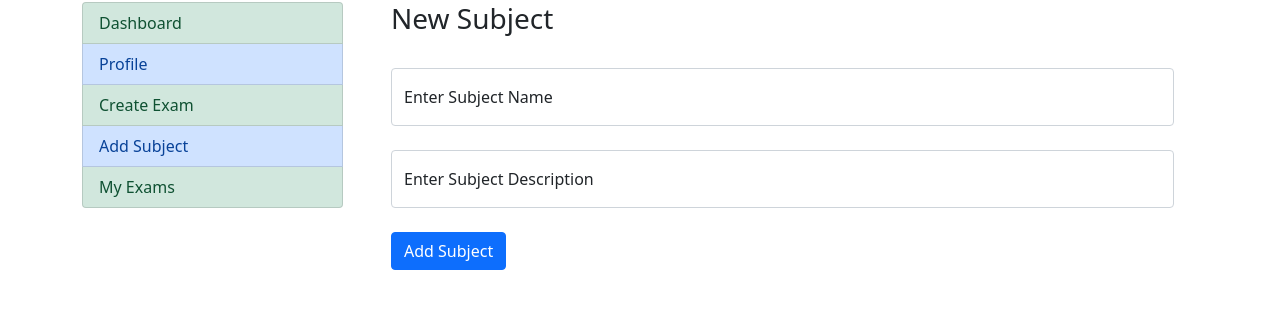
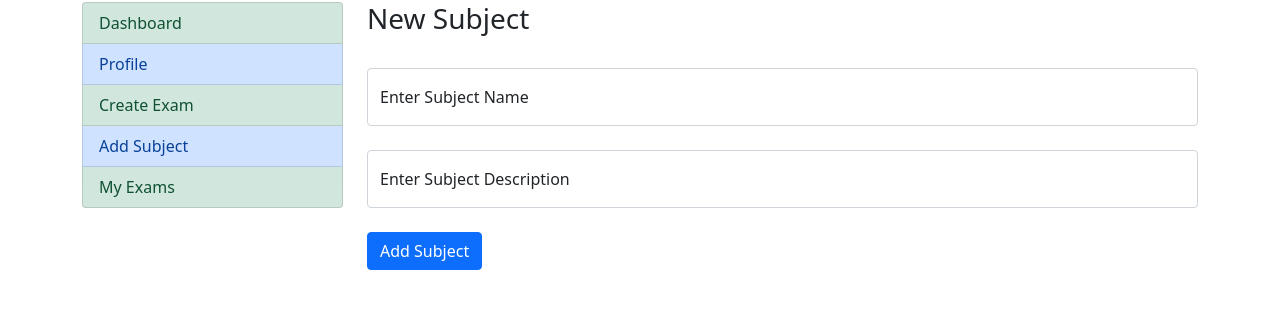
Before and after one commit to VKrishna2090/KNSS-Aptitude, a Flask app: page /create_subject_form in a window 1280 px wide. Shown: the part 76-385 px from the top of the page. Run offline with Flask 2, Linux system fonts and the light colour scheme; some libraries are stand-ins or nearby versions.

Commit message:
small changes

```diff
--- a/templates/staff/create_subject_form.html
+++ b/templates/staff/create_subject_form.html
@@ -1,6 +1,5 @@
 {% extends "staff/staff_layout.html" %}
 {% block staff_content %}
-<div class="container">
 <h3>New Subject</h3>
 <br>
 <form class="form-group" action="{{ url_for('create_subject') }}" method="post">
@@ -8,8 +7,8 @@
     <div class="msg alert alert-danger">{{ msg }}</div>
     {% endif %}
     <div class="form-floating">
-            <input type="text" class="form-control has-validation" name="subject_name"
-                placeholder="Enter Subject Name" id="subject_name" required>
+        <input type="text" class="form-control has-validation" name="subject_name" placeholder="Enter Subject Name"
+            id="subject_name" required>
         <label for="subject_name">Enter Subject Name</label>
     </div>
     <div class="invalid-tooltip">
@@ -17,8 +16,8 @@
     </div>
     <br>
     <div class="form-floating">
-            <input type="text" class="form-control has-validation" name="subject_desc" placeholder="Enter Subject Description"
-                id="subject_desc" required>
+        <input type="text" class="form-control has-validation" name="subject_desc"
+            placeholder="Enter Subject Description" id="subject_desc" required>
         <label for="subject_desc">Enter Subject Description</label>
     </div>
     <div class="invalid-tooltip">
@@ -27,5 +26,4 @@
     <br>
     <button type="submit" class="btn btn-primary">Add Subject</button>
 </form>
-</div>
 {% endblock %}
```
Also changed, not shown: templates/staff/create_exam_auto_form.html (+4 -4 lines). Lines whose indentation alone changed are shown as unchanged.
